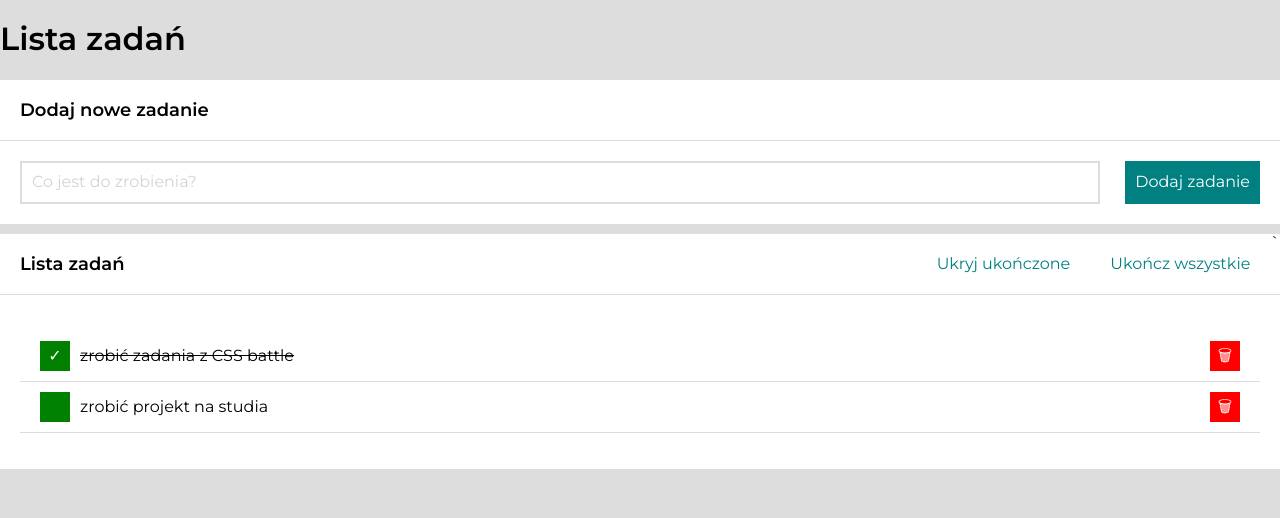
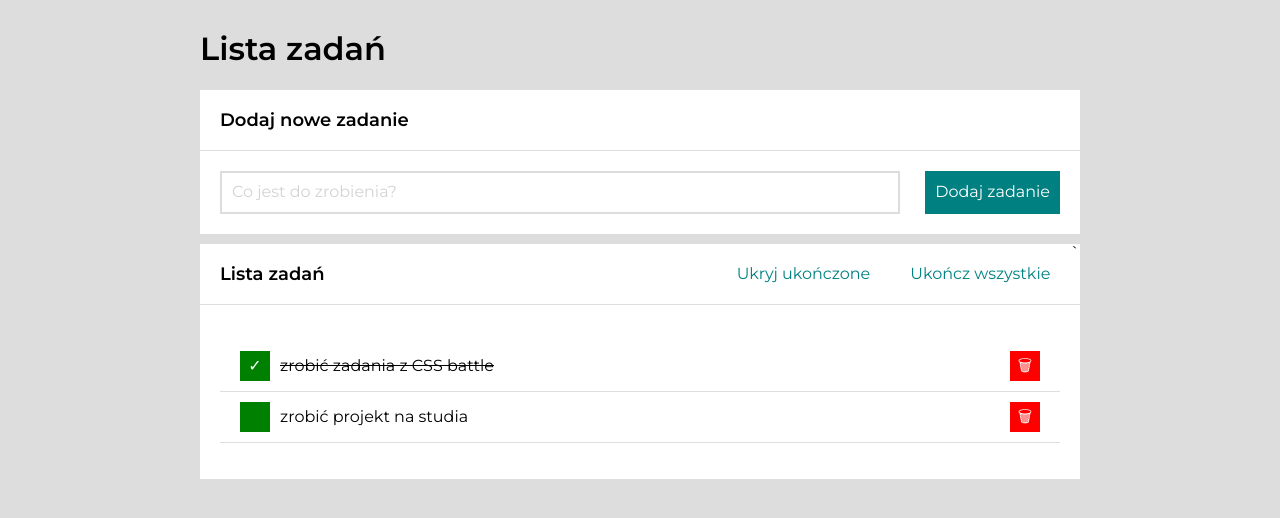
Before and after one commit to Patrycja-dz/React_ToDo-APP, a React (Create React App) app: page / in a window 1280 px wide. Shown: the top 518 px of the page. Built offline with nearby package versions, Linux system fonts and the light colour scheme.

Commit message:
create Container component

```diff
--- a/src/App.js
+++ b/src/App.js
@@ -3,7 +3,7 @@ import Tasks from "./Tasks";
 import Buttons from "./Buttons";
 import Section from "./Section";
 import Header from "./Header";
-
+import Container from "./Container";
 const tasks = [
   {id:1, content:"zrobić zadania z CSS battle", done: true},
   {id:2, content:"zrobić projekt na studia", done:false}
@@ -13,7 +13,7 @@ const taskHideDone = false;
 
 function App() {
   return (
-    <main className="container">
+    <Container>
       <Header title ="Lista zadań"/>
 
 <Section
@@ -26,7 +26,7 @@ extraContent ={<Buttons tasks = {tasks} taskHideDone = {taskHideDone}/>}
 body={ <Tasks tasks = {tasks} taskHideDone={taskHideDone}/>}/>
 
 
-</main>
+</Container>
   );
 }
 
--- /dev/null
+++ b/src/Container/index.js
@@ -0,0 +1,7 @@
+import "./style.css"
+const Container = (props) => (
+    <main className="container">
+        {props.children}
+    </main>
+);
+export default Container;
--- /dev/null
+++ b/src/Container/style.css
@@ -0,0 +1,5 @@
+.container {
+    max-width: 900px;
+    margin: 0 auto;
+    padding:10px;
+  }
```
